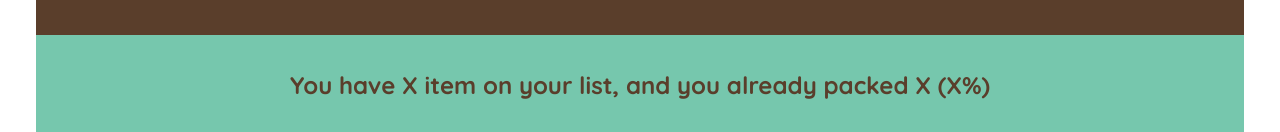
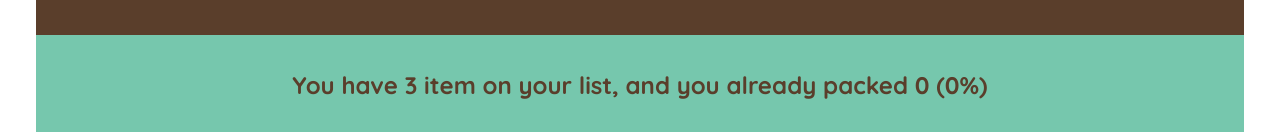
Before and after one commit to tuaPuan83/nomudom-List, a React (Vite) app: page / in a window 1280 px wide. Shown: the part 665-797 px from the top of the page. Built offline with nearby package versions, Linux system fonts and the light colour scheme.

Commit message:
Finish count

```diff
--- a/src/App.jsx
+++ b/src/App.jsx
@@ -40,7 +40,7 @@
         onDeleteItems={handleDeleteItems}
         onToggleItem={handleToggleItems}
       />
-      <Stats />
+      <Stats items={items} />
     </div>
   );
 }
--- a/src/Stats.jsx
+++ b/src/Stats.jsx
@@ -1,9 +1,24 @@
 import App from "./App";
 
-function Stats() {
+function Stats({ items }) {
+  if (!items.length)
+    return (
+      <p className="stats">
+        <em>Start adding items</em>
+      </p>
+    );
+  const numItems = items.length;
+  const numPacked = items.filter((item) => item.packed).length;
+  const percentage = Math.round((numPacked / numItems) * 100);
+
   return (
     <footer className="stats">
-      <em>You have X item on your list, and you already packed X (X%)</em>
+      <em>
+        {percentage === 100
+          ? "You ready to go"
+          : `You have ${numItems} item on your list, and you already packed
+        ${numPacked} (${percentage}%)`}
+      </em>
     </footer>
   );
 }
```
